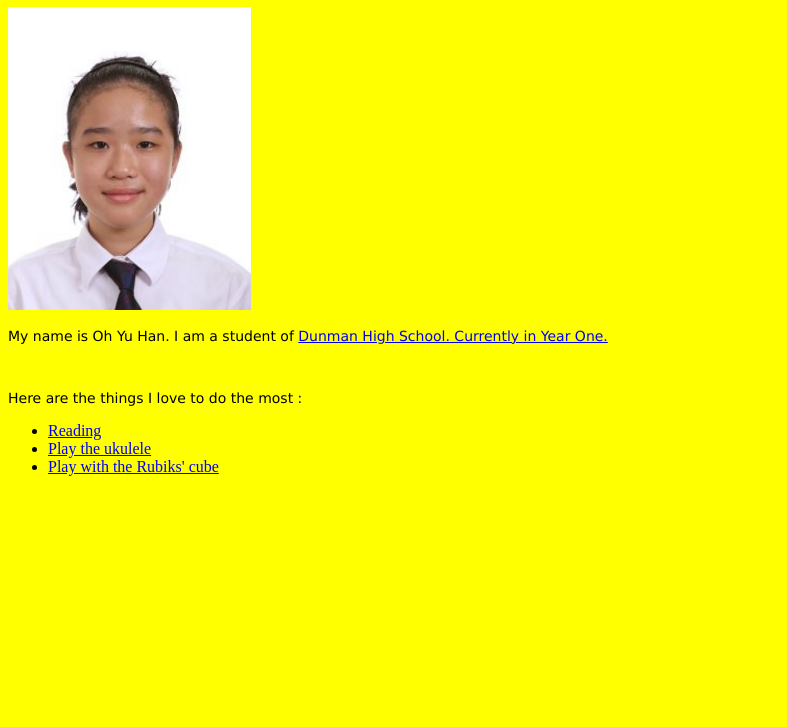
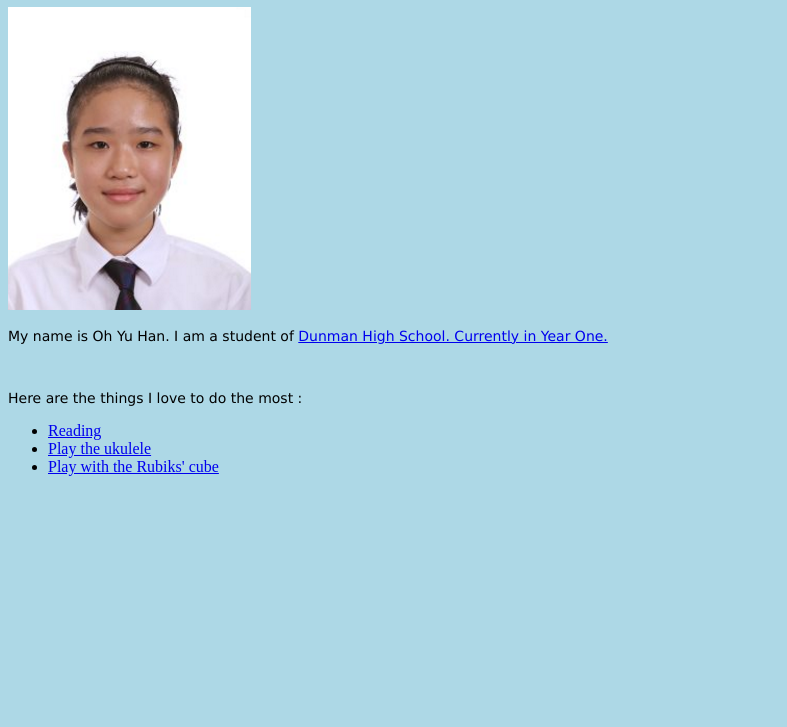
Before and after one commit to dhs17y1iohyuhan/dhs17y1iohyuhan.github.io, a plain HTML site: page index.html in a window 1280 px wide. Shown: the part 73-800 px from the top of the page, without its empty margins (0-787 px from the left). Drawn offline with Linux system fonts and the light colour scheme.

Commit message:
Update style.css

```diff
--- a/style.css
+++ b/style.css
@@ -1,5 +1,5 @@
 body {
-    background-color: yellow;
+    background-color: lightblue;
 }
 
 h1 {
```
